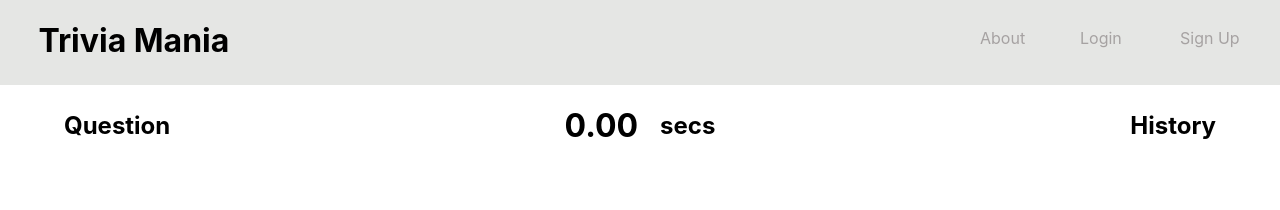
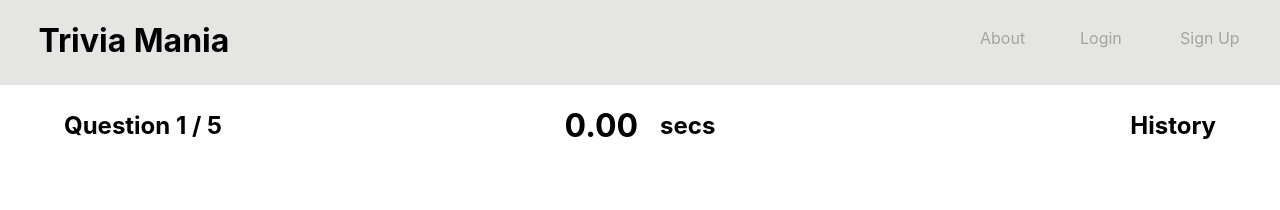
Before and after one commit to JayMurph/AWF-GroupProject, a React (Create React App) app in the folder frontend/: page /quiz in a window 1280 px wide. Both pictures are taken after a click on the button "History". Shown: the top 210 px of the page. Built offline with nearby package versions, Linux system fonts and the light colour scheme.

Commit message:
display question count

```diff
--- a/frontend/src/UserAnswerInfo.js
+++ b/frontend/src/UserAnswerInfo.js
@@ -1,7 +1,7 @@
 export default class UserAnswerInfo {
-    constructor(triviaQuestion, timeTaken, userAnswerIdx) {
+    constructor(triviaQuestion, timeTakenMs, userAnswerIdx) {
         this.userAnswerIdx = userAnswerIdx;
-        this.timeTaken = timeTaken;
+        this.timeTakenMs = timeTakenMs;
         this.triviaQuestion = triviaQuestion;
     }
 }
--- a/frontend/src/components/QuestionForm.js
+++ b/frontend/src/components/QuestionForm.js
@@ -15,7 +15,7 @@ export default class QuestionForm extends React.Component {
     this.state.onQuestionAnswered(
       new UserAnswerInfo(
         this.state.triviaQuestion,
-        20,
+        20000,
         ev.target.id
       )
     );
--- a/frontend/src/components/QuestionsSequence.js
+++ b/frontend/src/components/QuestionsSequence.js
@@ -39,6 +39,7 @@ export default class QuestionsSequence extends React.Component {
 
   render() {
     let content;
+    let questionCountText;
 
     if (this.state.currPgIdx > 0)  {
         content =
@@ -47,6 +48,7 @@ export default class QuestionsSequence extends React.Component {
           triviaQuestion={this.state.triviaQuestionsArr[this.state.currPgIdx - 1]}
           onQuestionAnswered={this.onQuestionAnswered}
         />;
+        questionCountText = <h2>Question {this.state.currPgIdx} / {this.state.triviaQuestionsArr.length}</h2>;
     }
     else {
       content =
@@ -54,13 +56,14 @@ export default class QuestionsSequence extends React.Component {
           category={this.state.category}
           onButtonClick={this.onStartButtonClick}
         />
+        questionCountText = <h2>Question 1 / {this.state.triviaQuestionsArr.length}</h2>;
     }
 
     return (
       <FlexColumnContainer>
         <QuestionSequenceHeaderContainer>
           <div style={{ justifySelf: "start" }}>
-            <h2>Question {this.state.currQuestionNum}</h2>
+            {questionCountText}
           </div>
           <div
             style={{
```
